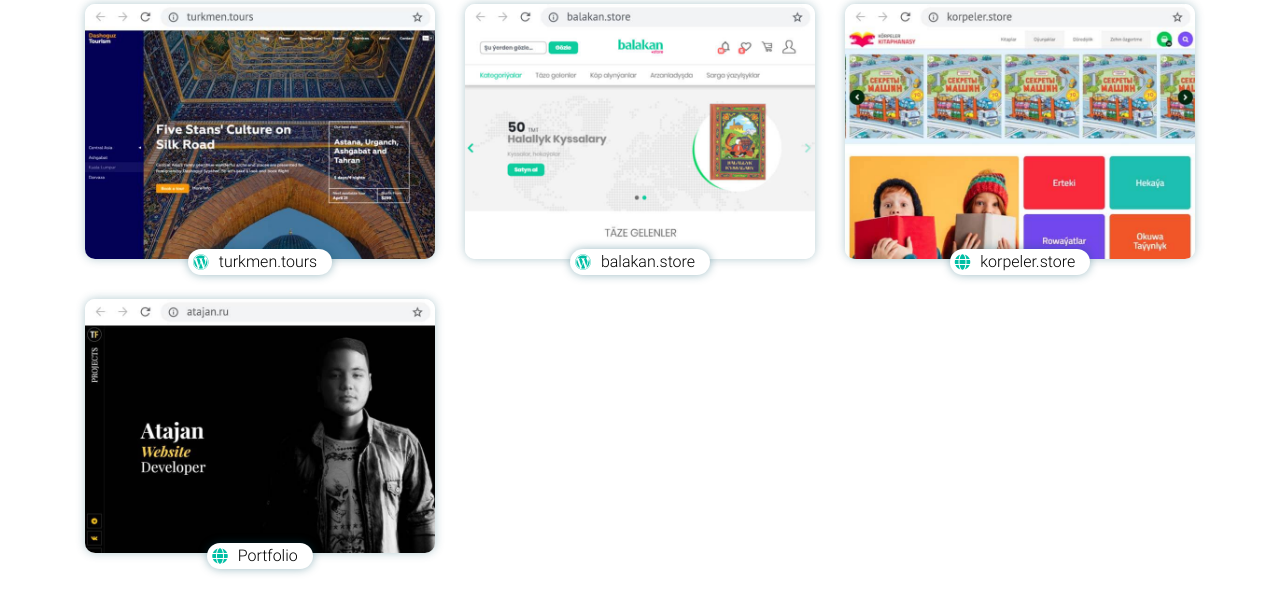
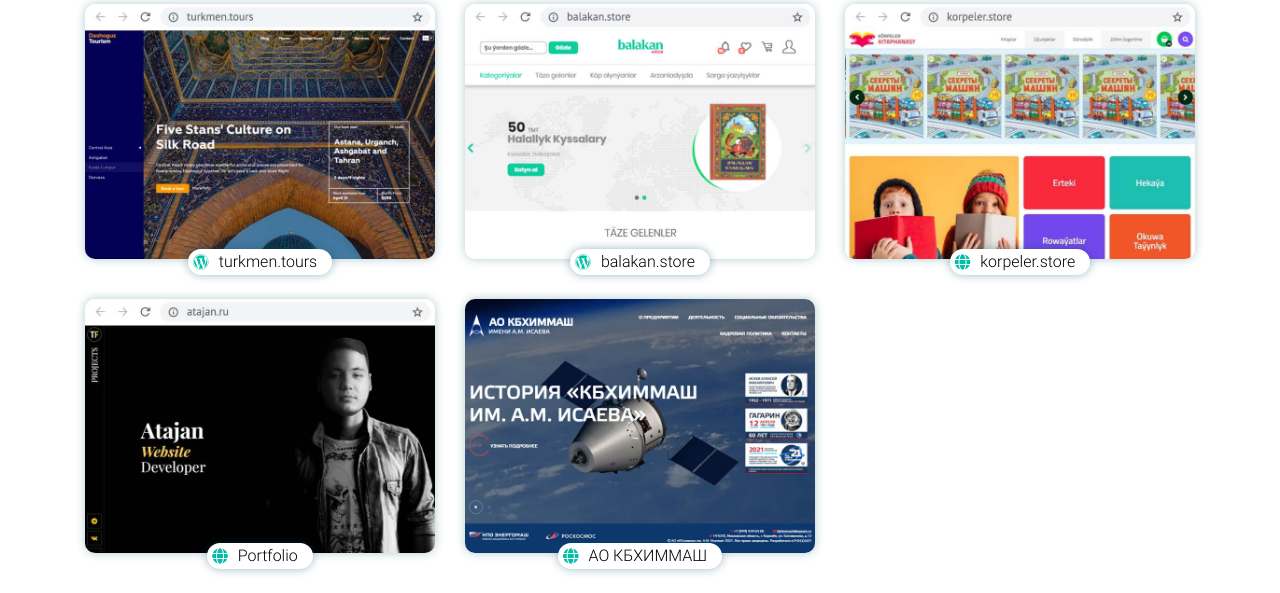
Before and after one commit to md2158/Portfolio, a PHP site: page / in a window 1280 px wide. Shown: the part 4811-5404 px from the top of the page. Run offline with PHP 8.4, Linux system fonts and the light colour scheme; some libraries are stand-ins or nearby versions.

Commit message:
added kbh

```diff
--- a/index.php
+++ b/index.php
@@ -118,6 +118,7 @@
                     array("title" => "Balakan Store", "imgUrl" => "img/works/balakan.jpg", "url" => "https://meret.pro/works/balakan/", "urlText" => "balakan.store", "icons" => array("fab fa-wordpress")),
                     array("title" => "Korpeler Store", "imgUrl" => "img/works/korpeler.jpg", "url" => "https://meret.pro/works/korpelerStore/", "urlText" => "korpeler.store", "icons" => array("fas fa-globe")),
                     array("title" => "Porfolio", "imgUrl" => "img/works/atajan.jpg", "url" => "https://meret.pro/works/ataweb/", "urlText" => "Portfolio", "icons" => array("fas fa-globe")),
+                    array("title" => "АО КБХИММАШ", "imgUrl" => "img/works/kbh.jpg", "url" => "https://meret.pro/works/kbh/", "urlText" => "АО КБХИММАШ", "icons" => array("fas fa-globe")),
                 );
                 $stack = array()
               ?>
```
Also changed, not shown: img/works/kbh.jpg (added).
